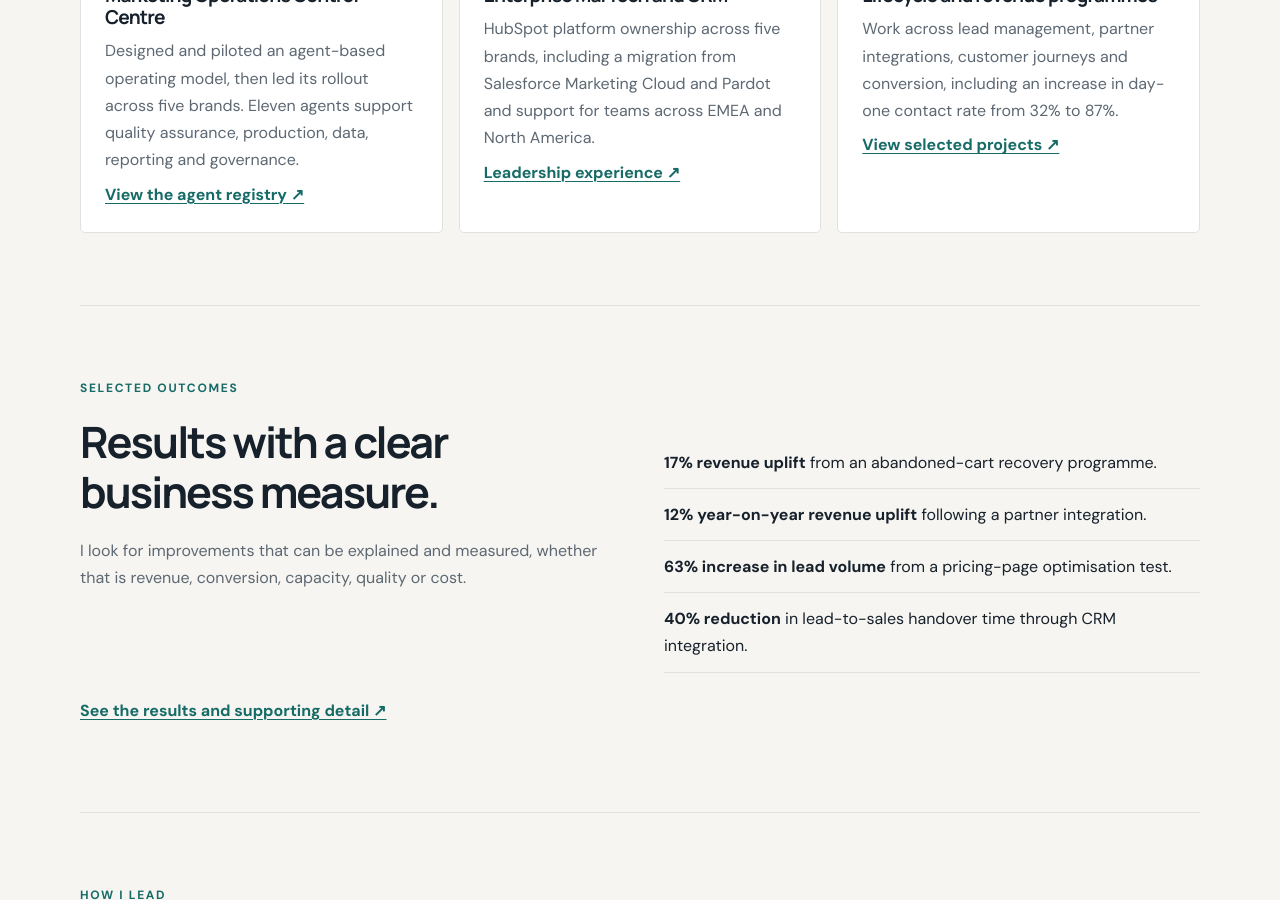
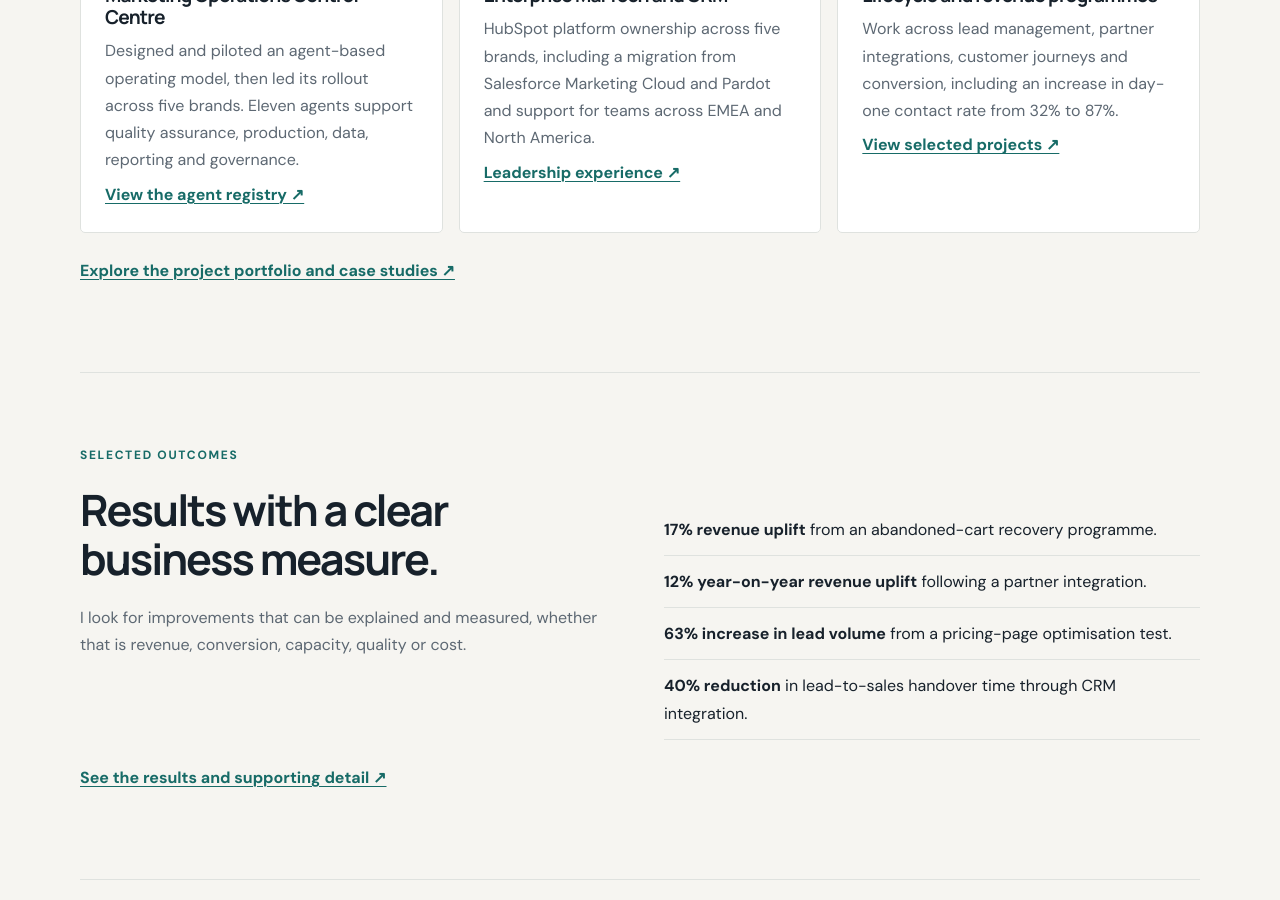
Before and after one commit to georgefwmurray/Marketing-Operations-Control-Centre, a Jekyll site: the page built from index.md, in a window 1280 px wide and 900 px high, scrolled down 2056 px. Built offline with Jekyll 4.4.1, drawn with Linux system fonts in a browser that asks for light colours; some of the changed text lies outside the part shown.

Commit message:
Add recruiter CV access and project portfolio links to homepage

```diff
--- a/index.md
+++ b/index.md
@@ -15,6 +15,8 @@ description: "George Murray is a marketing operations and technology leader with
   </div>
   <div class="actions">
     <a class="button primary" href="#work">Explore selected work</a>
+    <a class="button secondary" href="{{ '/about/' | relative_url }}">Career and experience</a>
+    <a class="button secondary" href="{{ '/assets/documents/George-Murray-CV.pdf' | relative_url }}">Download CV (PDF)</a>
     <a class="button secondary" href="https://www.linkedin.com/in/georgefwmurray/" target="_blank" rel="noopener">Connect on LinkedIn ↗</a>
   </div>
   <div class="metrics" aria-label="Selected impact">
@@ -28,9 +30,7 @@ description: "George Murray is a marketing operations and technology leader with
 <section class="section" id="leadership">
   <p class="eyebrow">Leadership</p>
   <div class="split">
-    <div>
-      <h2>Strategy, platforms and delivery.</h2>
-    </div>
+    <div><h2>Strategy, platforms and delivery.</h2></div>
     <div class="prose">
       <p>I work across marketing, commercial teams and technology: setting priorities, owning platforms, improving processes and helping teams deliver change.</p>
       <p>My focus is on making the function work better. That means clear ownership, reliable data, sensible governance and technology that solves a real operating problem.</p>
@@ -52,15 +52,13 @@ description: "George Murray is a marketing operations and technology leader with
     <article class="card"><p class="kicker">Platform transformation</p><h3>Enterprise MarTech and CRM</h3><p>HubSpot platform ownership across five brands, including a migration from Salesforce Marketing Cloud and Pardot and support for teams across EMEA and North America.</p><p class="section-cta"><a href="Leadership-%26-Strategy.html">Leadership experience ↗</a></p></article>
     <article class="card"><p class="kicker">Commercial performance</p><h3>Lifecycle and revenue programmes</h3><p>Work across lead management, partner integrations, customer journeys and conversion, including an increase in day-one contact rate from 32% to 87%.</p><p class="section-cta"><a href="Campaign-Commercial-Projects.html">View selected projects ↗</a></p></article>
   </div>
+  <p class="section-cta"><a href="{{ '/Campaign-Commercial-Projects.html' | relative_url }}">Explore the project portfolio and case studies ↗</a></p>
 </section>
 
 <section class="section" id="impact">
   <p class="eyebrow">Selected outcomes</p>
   <div class="split">
-    <div>
-      <h2>Results with a clear business measure.</h2>
-      <p class="section-intro">I look for improvements that can be explained and measured, whether that is revenue, conversion, capacity, quality or cost.</p>
-    </div>
+    <div><h2>Results with a clear business measure.</h2><p class="section-intro">I look for improvements that can be explained and measured, whether that is revenue, conversion, capacity, quality or cost.</p></div>
     <ul class="clean-list">
       <li><strong>17% revenue uplift</strong> from an abandoned-cart recovery programme.</li>
       <li><strong>12% year-on-year revenue uplift</strong> following a partner integration.</li>
```
